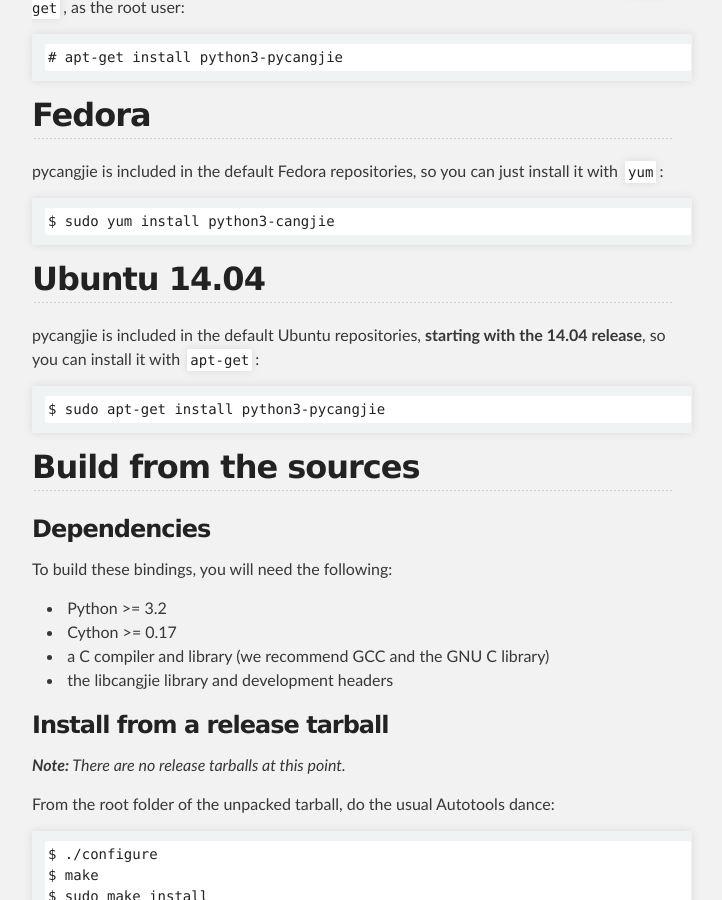
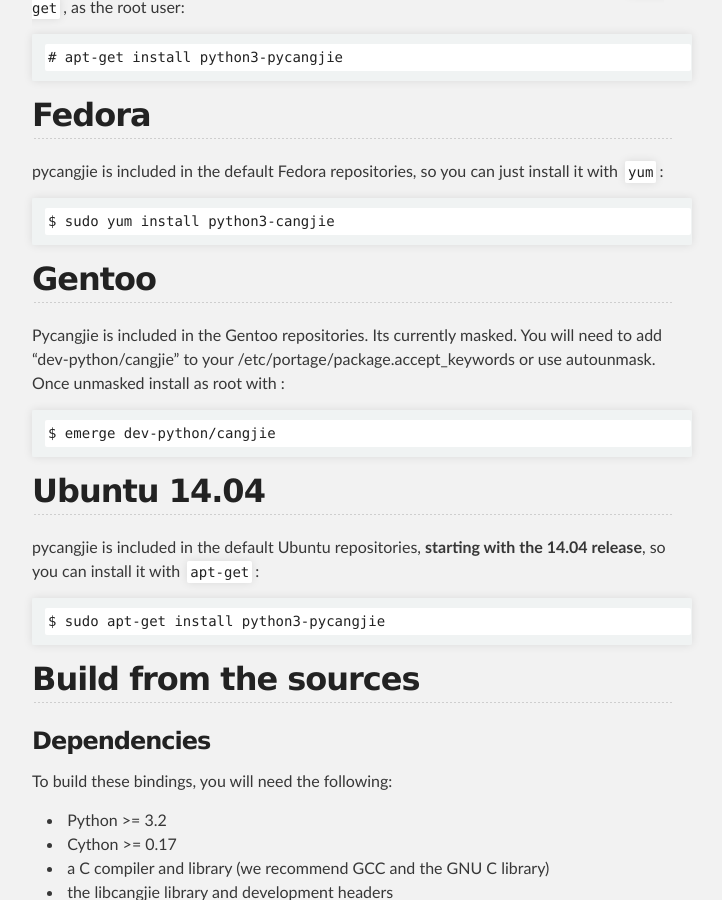
Before and after one commit to brendanhoran/cangjians.github.io, a Jekyll site: the page built from projects/pycangjie/install.md, in a window 1280 px wide and 900 px high, scrolled down 554 px. Shown: the whole window, without its empty margins (288-1010 px from the left). Built offline with Jekyll 4.4.1, drawn with Linux system fonts in a browser that asks for light colours.

Commit message:
adding gentoo

````diff
--- a/projects/pycangjie/install.md
+++ b/projects/pycangjie/install.md
@@ -33,6 +33,16 @@
 
 ```
 $ sudo yum install python3-cangjie
+```
+
+## Gentoo
+
+Pycangjie is included in the Gentoo repositories. Its currently masked.
+You will need to add "dev-python/cangjie" to your /etc/portage/package.accept_keywords
+or use autounmask. Once unmasked install as root with :
+
+```
+$ emerge dev-python/cangjie
 ```
 
 ## Ubuntu 14.04
````
